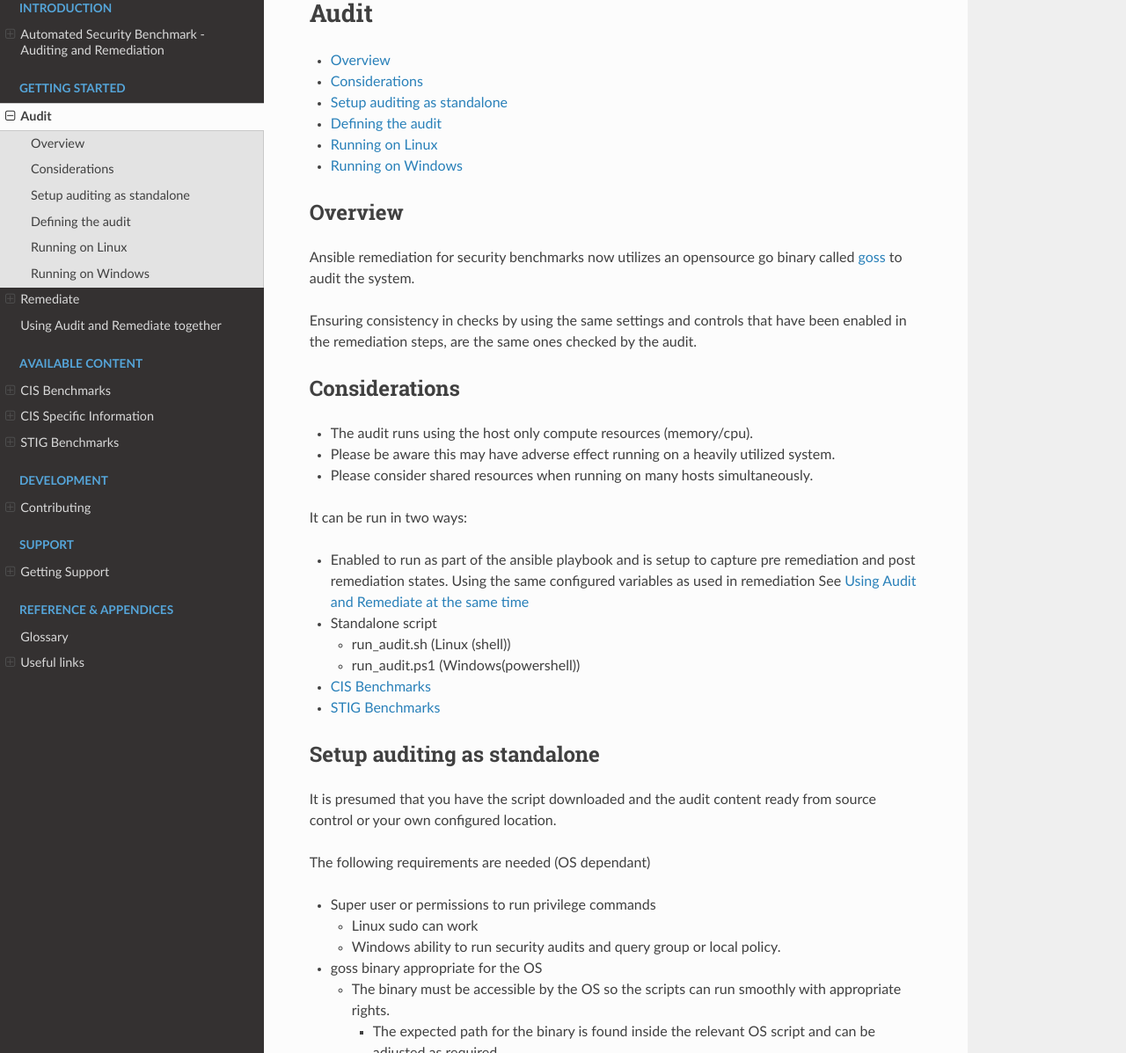
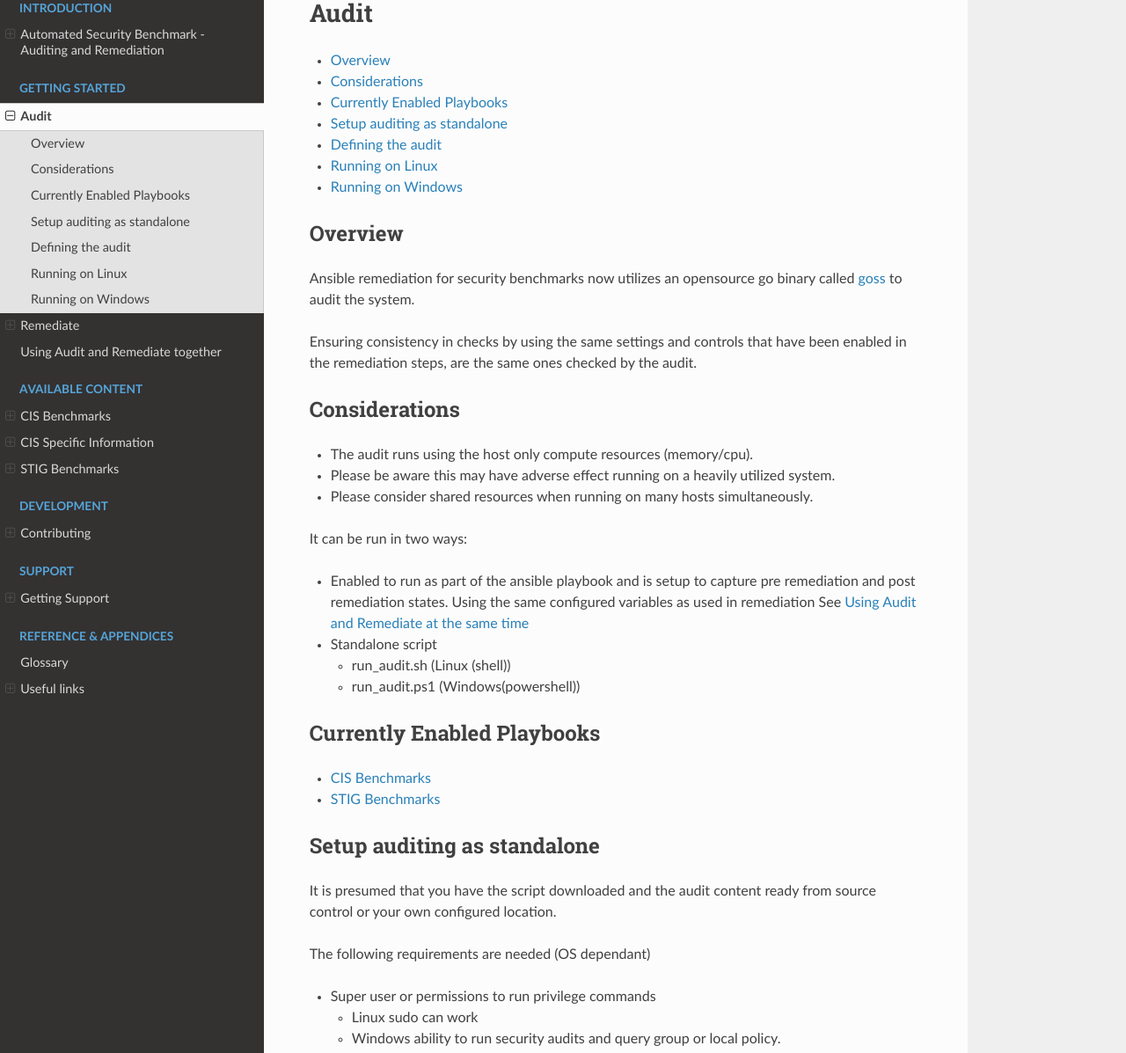
Before and after one commit to ansible-lockdown/MPG-AL-READTHEDOCS, a Sphinx documentation site: the page built from docs/source/audit/getting-started-audit.rst, in a window 1280 px wide and 1400 px high, cut to the strip 203-1400 px from the top of the window. Shown: the whole strip at 88% size. Built offline with Sphinx 7.4.7 and the Read the Docs theme 2.0.0, drawn with Linux system fonts in a browser that asks for light colours; pages that are not in the unit, such as notebooks, are missing from menus.

Commit message:
Updated URLs14
Signed-off-by: Frederick Witty <frederickw@mindpointgroup.com>

```diff
--- a/docs/source/audit/getting-started-audit.rst
+++ b/docs/source/audit/getting-started-audit.rst
@@ -36,7 +36,8 @@
 
 
 
-
+Currently Enabled Playbooks
+---------------------------
 
 - `CIS Benchmarks <../CIS/CIS_table.html>`_
 
```
